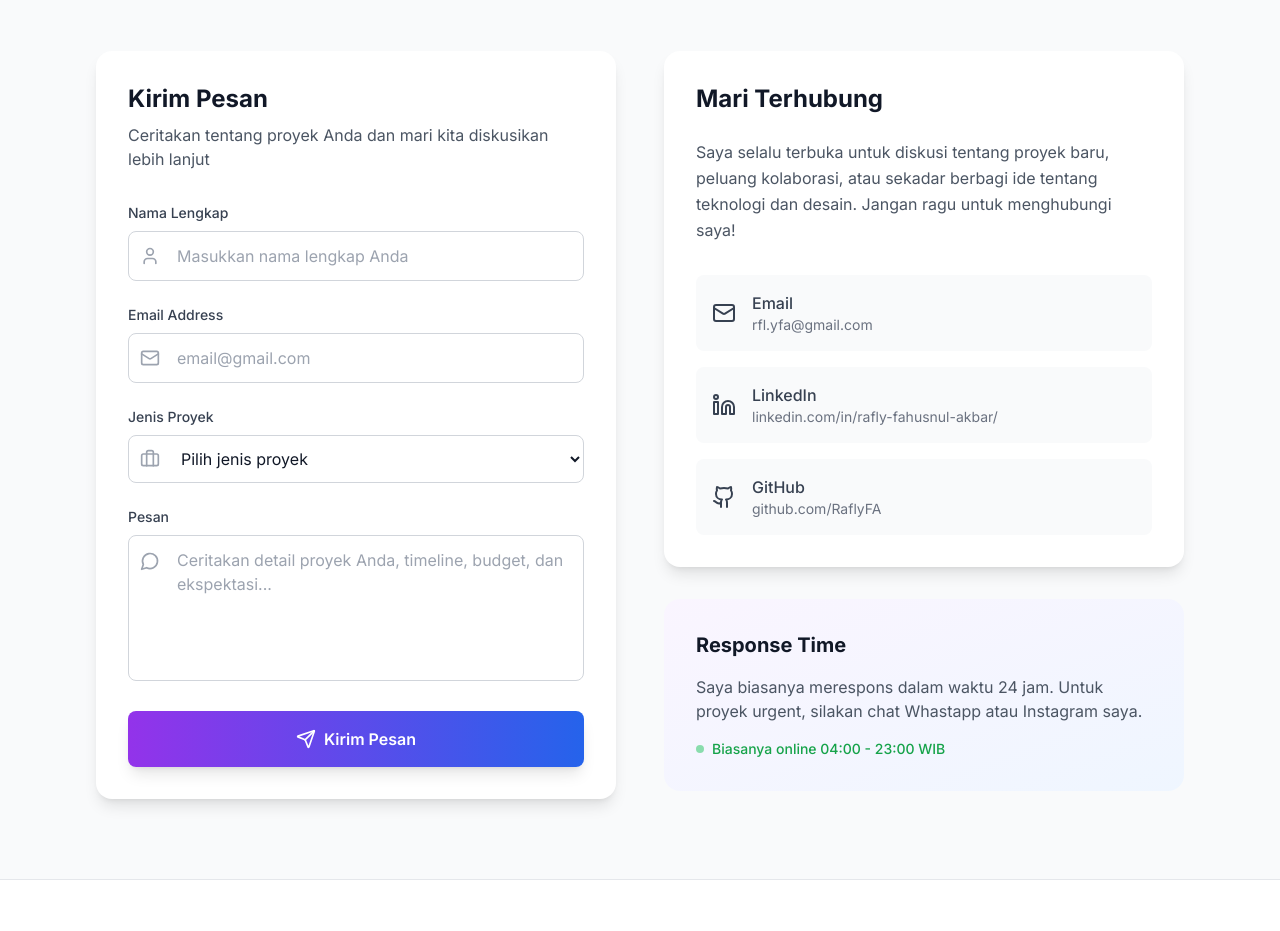
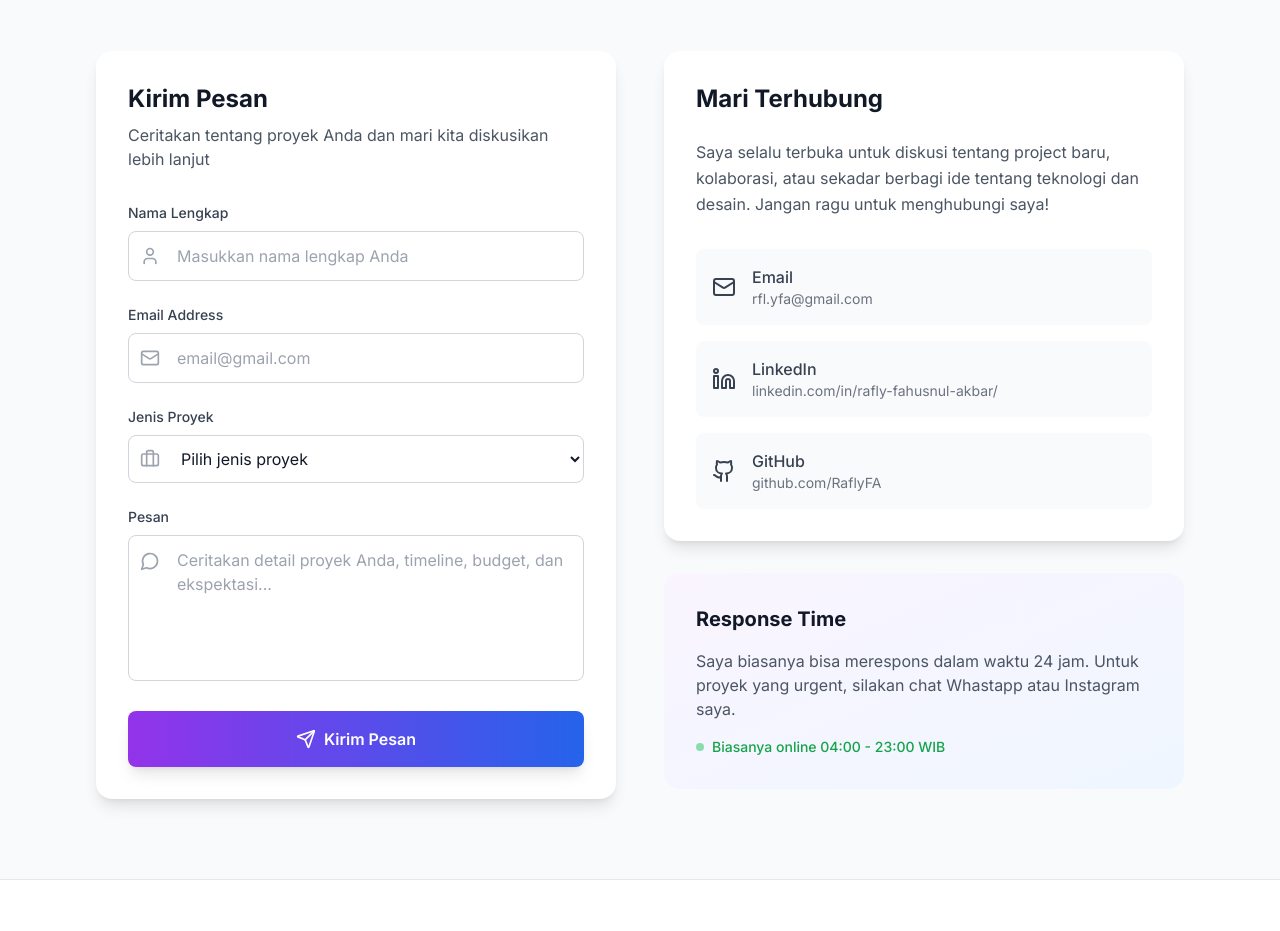
Before and after one commit to RaflyFA/Web-Portfolio-V3, a Next.js app: page / in a window 1280 px wide. Shown: the part 5220-6151 px from the top of the page. Built offline with nearby package versions, Linux system fonts and the light colour scheme.

Commit message:
mengubah teks di contact

```diff
--- a/app/components/Contact.tsx
+++ b/app/components/Contact.tsx
@@ -197,7 +197,7 @@ export default function Contact() {
             <div className="bg-white dark:bg-gray-900 rounded-2xl p-8 shadow-lg">
               <h3 className="text-2xl font-bold mb-6 text-gray-900 dark:text-white">Mari Terhubung</h3>
               <p className="text-gray-600 dark:text-gray-400 mb-8 leading-relaxed">
-                Saya selalu terbuka untuk diskusi tentang proyek baru, peluang kolaborasi, atau sekadar berbagi ide
+                Saya selalu terbuka untuk diskusi tentang project baru, kolaborasi, atau sekadar berbagi ide
                 tentang teknologi dan desain. Jangan ragu untuk menghubungi saya!
               </p>
 
@@ -224,7 +224,7 @@ export default function Contact() {
             <div className="bg-gradient-to-br from-purple-50 to-blue-50 dark:from-purple-900/20 dark:to-blue-900/20 rounded-2xl p-8">
               <h4 className="text-xl font-bold mb-4 text-gray-900 dark:text-white">Response Time</h4>
               <p className="text-gray-600 dark:text-gray-400 mb-4">
-                Saya biasanya merespons dalam waktu 24 jam. Untuk proyek urgent, silakan chat Whastapp atau Instagram saya.
+                Saya biasanya bisa merespons dalam waktu 24 jam. Untuk proyek yang urgent, silakan chat Whastapp atau Instagram saya.
               </p>
               <div className="flex items-center space-x-2 text-green-600 dark:text-green-400">
                 <div className="w-2 h-2 bg-green-500 rounded-full animate-pulse"></div>
```
